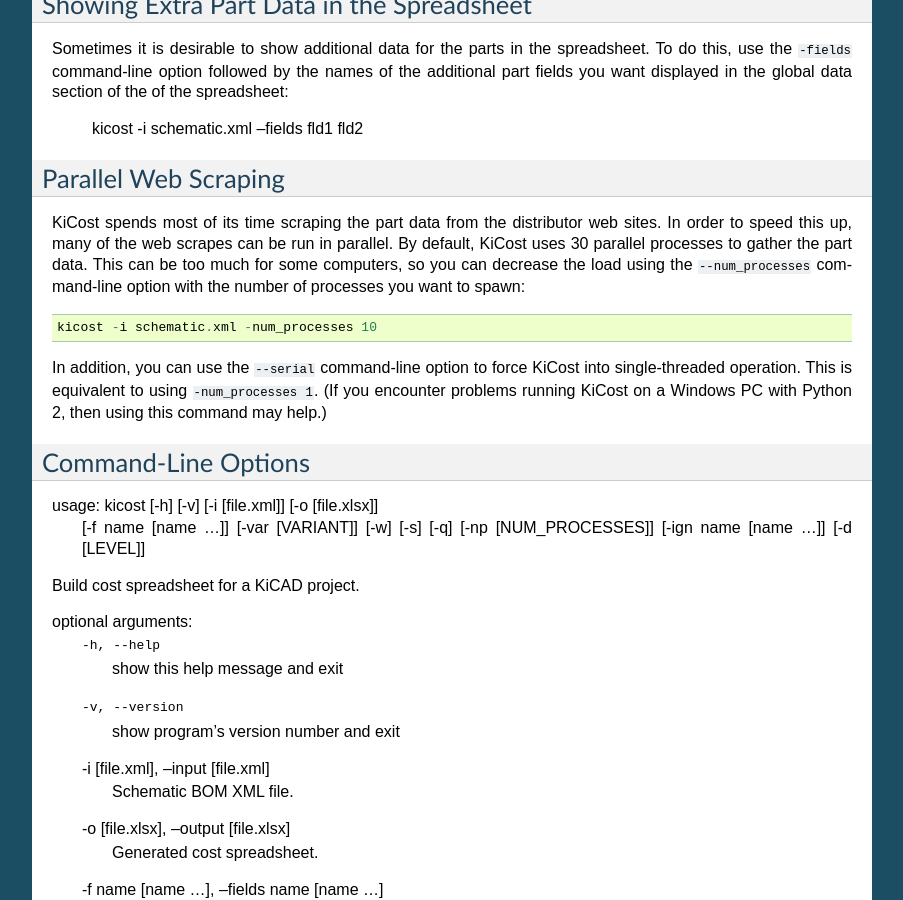
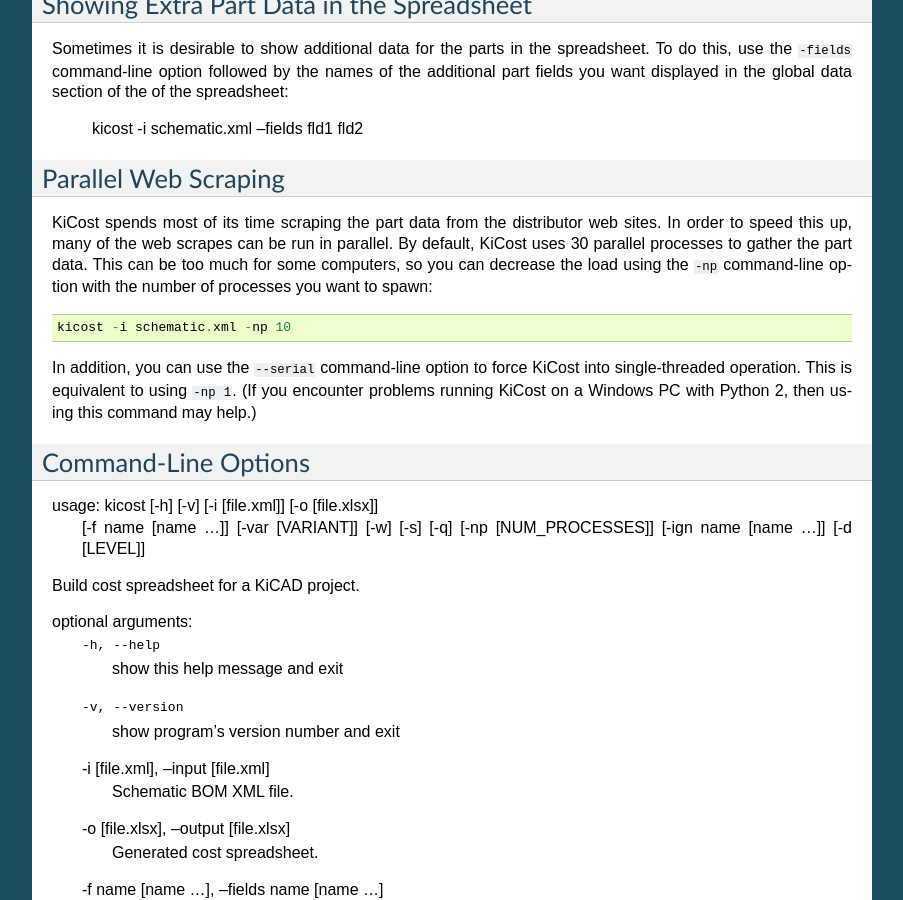
Before and after one commit to hildogjr/KiCost, a Sphinx documentation site: the page built from docs/usage.rst, in a window 1280 px wide and 900 px high, scrolled down 2375 px. Shown: the whole window, without its empty margins (198-1101 px from the left). Built offline with Sphinx 7.4.7, drawn with Linux system fonts in a browser that asks for light colours; the version number could not be read and is left out.

Commit message:
Update usage.rst
fix command name

```diff
--- a/docs/usage.rst
+++ b/docs/usage.rst
@@ -154,14 +154,14 @@
 In order to speed this up, many of the web scrapes can be run in parallel.
 By default, KiCost uses 30 parallel processes to gather the part data.
 This can be too much for some computers, so you can decrease the load
-using the ``--num_processes`` command-line option with the number of
+using the ``-np`` command-line option with the number of
 processes you want to spawn::
 
-    kicost -i schematic.xml -num_processes 10
+    kicost -i schematic.xml -np 10
 
 In addition, you can use the ``--serial`` command-line option to force KiCost
 into single-threaded operation.
-This is equivalent to using ``-num_processes 1``.
+This is equivalent to using ``-np 1``.
 (If you encounter problems running KiCost on a Windows PC with Python 2, then
 using this command may help.)
 
```
